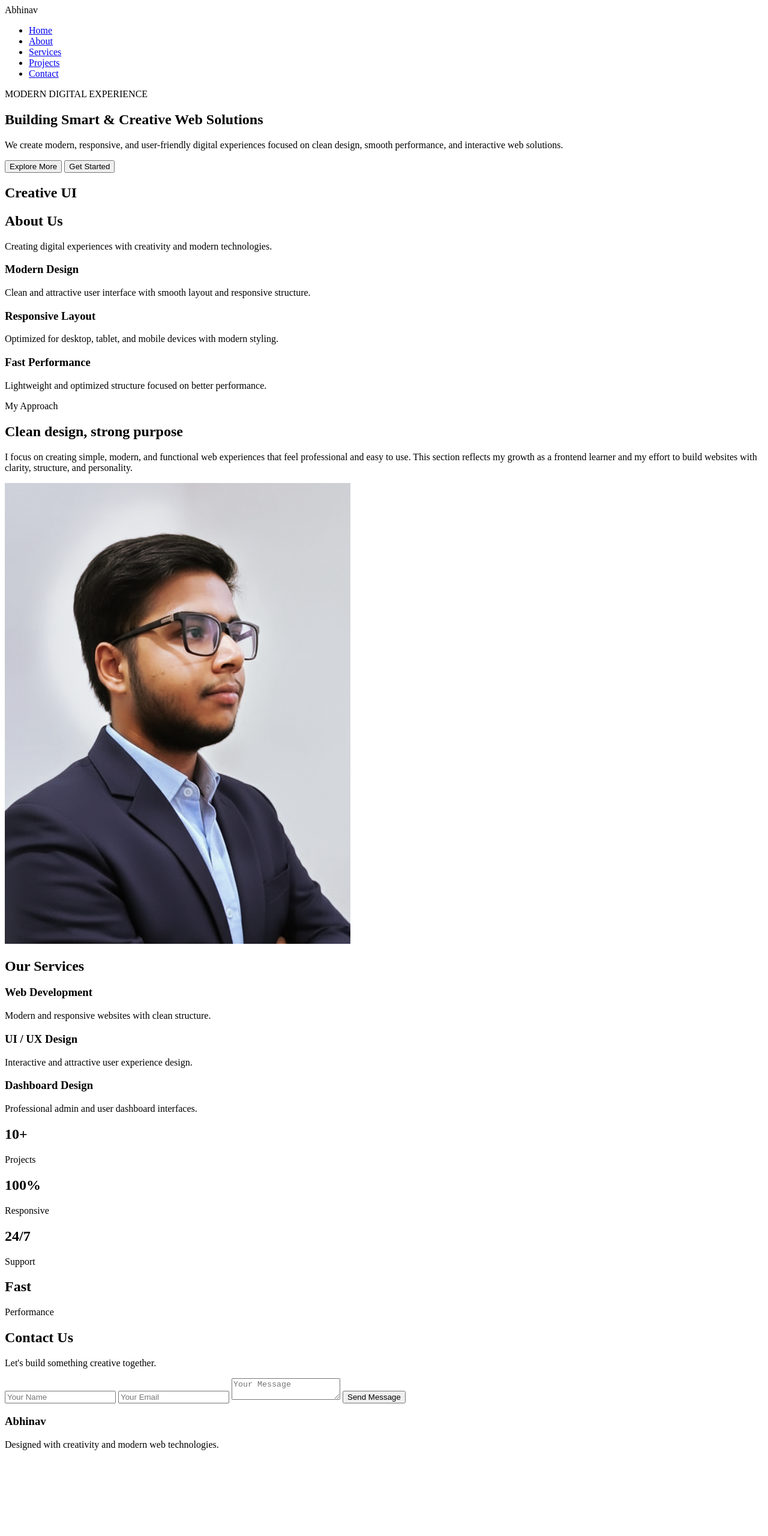
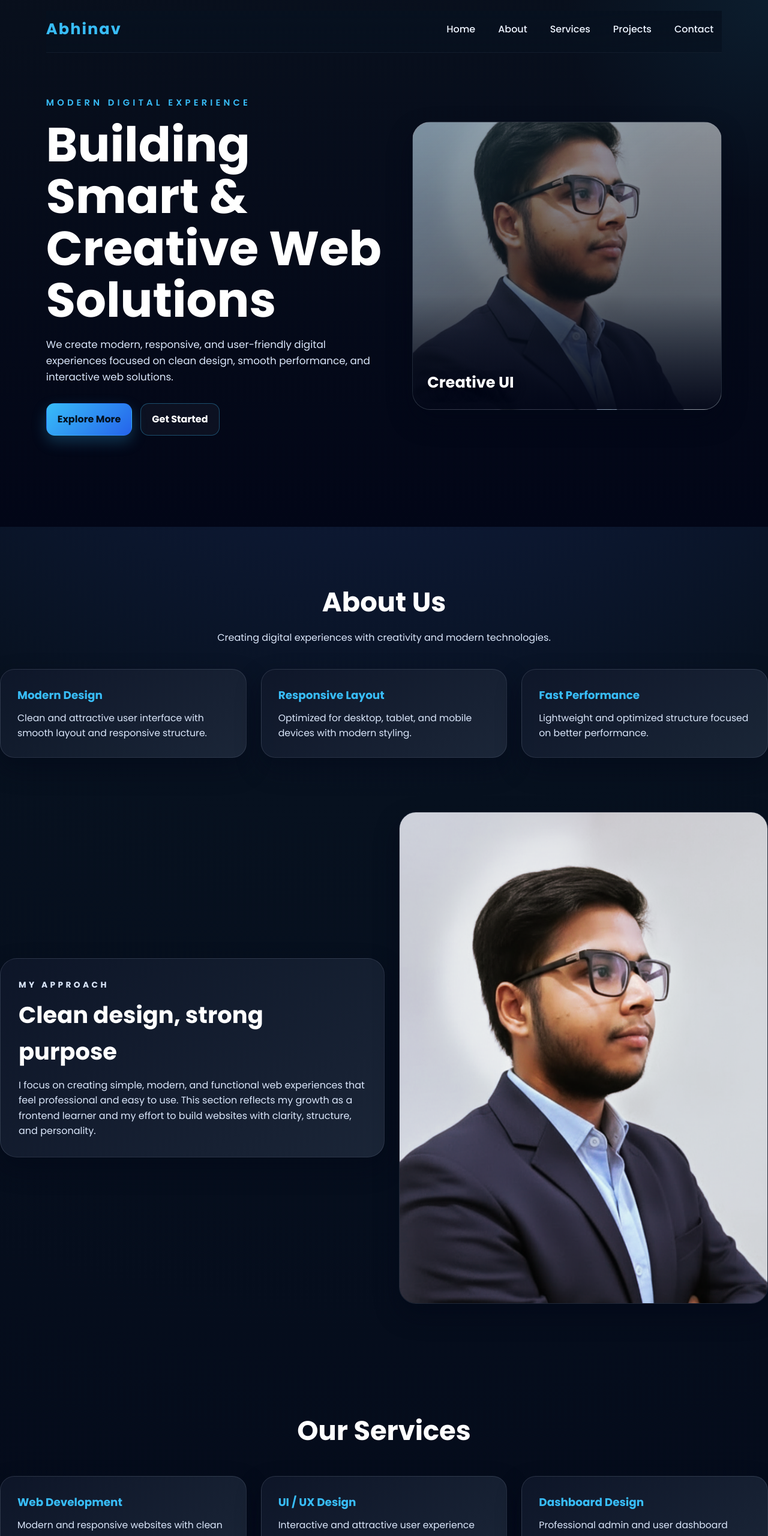
Before and after one commit to abhinavsingh25039-glitch/MY-fav-Site, a plain HTML site: page introduction.html in a window 1280 px wide. Shown: the top 2560 px of the page at 60% size. Before the commit the page ends 2433 px from the top, so only its background shows below. Drawn offline with Linux system fonts and the light colour scheme.

Commit message:
Change layout

```diff
--- a/introduction.html
+++ b/introduction.html
@@ -1,29 +1,24 @@
-<!DOCTYPE html>
+<!doctype html>
 <html lang="en">
+	<head>
+		<meta charset="UTF-8" />
+		<meta name="viewport" content="width=device-width, initial-scale=1.0" />
+		<title>Introduction | Web Developer</title>
 
-<head>
-    <meta charset="UTF-8">
-    <meta name="viewport" content="width=device-width, initial-scale=1.0">
-    <title>About Us</title>
+		<link rel="stylesheet" href="style/introduction.css" />
 
-    <link rel="stylesheet" href="style/about-us.css">
-
-    <link rel="preconnect" href="https://fonts.googleapis.com">
-    <link href="https://fonts.googleapis.com/css2?family=Poppins:wght@300;400;500;600;700&display=swap"
-        rel="stylesheet">
+		<link rel="preconnect" href="https://fonts.googleapis.com" />
+		<link
+			href="https://fonts.googleapis.com/css2?family=Poppins:wght@300;400;500;600;700&display=swap"
+			rel="stylesheet" />
 	</head>
 
 	<body>
-
 		<!-- HERO SECTION -->
 
 		<section class="hero">
-
 			<nav class="navbar">
-
-            <div class="logo">
-                Abhinav
-            </div>
+				<div class="logo">Abhinav</div>
 
 				<ul class="nav-links">
 					<li><a href="home.html">Home</a></li>
@@ -32,50 +27,37 @@
 					<li><a href="#">Projects</a></li>
 					<li><a href="#">Contact</a></li>
 				</ul>
-
 			</nav>
 
 			<div class="hero-container">
+				<div class="hero-content">
+					<p class="top-text">MODERN DIGITAL EXPERIENCE</p>
 
-            <div class="hero-content">
-
-                <p class="top-text">
-                    MODERN DIGITAL EXPERIENCE
-                </p>
-
-                <h1>
-                    Building Smart & Creative Web Solutions
-                </h1>
+					<h1>Building Smart & Creative Web Solutions</h1>
 
 					<p class="hero-description">
 						We create modern, responsive, and user-friendly digital experiences
-                    focused on clean design, smooth performance, and interactive web solutions.
+						focused on clean design, smooth performance, and interactive web
+						solutions.
 					</p>
 
 					<div class="hero-buttons">
 						<button class="primary-btn">Explore More</button>
 						<button class="secondary-btn">Get Started</button>
 					</div>
-
 				</div>
 
 				<div class="hero-image">
-
 					<div class="image-box">
 						<h2>Creative UI</h2>
 					</div>
-
 				</div>
-
 			</div>
-
 		</section>
-
 
 		<!-- ABOUT SECTION -->
 
 		<section class="about">
-
 			<div class="section-title">
 				<h2>About Us</h2>
 				<p>
@@ -84,18 +66,19 @@
 			</div>
 
 			<div class="about-container">
-
 				<div class="about-card">
 					<h3>Modern Design</h3>
 					<p>
-                    Clean and attractive user interface with smooth layout and responsive structure.
+						Clean and attractive user interface with smooth layout and
+						responsive structure.
 					</p>
 				</div>
 
 				<div class="about-card">
 					<h3>Responsive Layout</h3>
 					<p>
-                    Optimized for desktop, tablet, and mobile devices with modern styling.
+						Optimized for desktop, tablet, and mobile devices with modern
+						styling.
 					</p>
 				</div>
 
@@ -105,11 +88,8 @@
 						Lightweight and optimized structure focused on better performance.
 					</p>
 				</div>
-
 			</div>
-
 		</section>
-
 
 		<!-- ABOUT MAIN -->
 
@@ -118,10 +98,10 @@
 				<p class="eyebrow">My Approach</p>
 				<h2>Clean design, strong purpose</h2>
 				<p>
-                I focus on creating simple, modern, and functional web experiences that
-                feel professional and easy to use. This section reflects my growth as a
-                frontend learner and my effort to build websites with clarity, structure,
-                and personality.
+					I focus on creating simple, modern, and functional web experiences
+					that feel professional and easy to use. This section reflects my
+					growth as a frontend learner and my effort to build websites with
+					clarity, structure, and personality.
 				</p>
 			</div>
 
@@ -130,17 +110,14 @@
 			</div>
 		</main>
 
-
 		<!-- SERVICES SECTION -->
 
 		<section class="services">
-
 			<div class="section-title">
 				<h2>Our Services</h2>
 			</div>
 
 			<div class="services-container">
-
 				<div class="service-box">
 					<h3>Web Development</h3>
 					<p>Modern and responsive websites with clean structure.</p>
@@ -155,16 +132,12 @@
 					<h3>Dashboard Design</h3>
 					<p>Professional admin and user dashboard interfaces.</p>
 				</div>
-
 			</div>
-
 		</section>
-
 
 		<!-- STATS SECTION -->
 
 		<section class="stats">
-
 			<div class="stat-box">
 				<h2>10+</h2>
 				<p>Projects</p>
@@ -184,50 +157,33 @@
 				<h2>Fast</h2>
 				<p>Performance</p>
 			</div>
-
 		</section>
-
 
 		<!-- CONTACT SECTION -->
 
 		<section class="contact">
-
 			<div class="section-title">
 				<h2>Contact Us</h2>
-            <p>
-                Let's build something creative together.
-            </p>
+				<p>Let's build something creative together.</p>
 			</div>
 
 			<form class="contact-form">
+				<input type="text" placeholder="Your Name" />
 
-            <input type="text" placeholder="Your Name">
-
-            <input type="email" placeholder="Your Email">
+				<input type="email" placeholder="Your Email" />
 
 				<textarea placeholder="Your Message"></textarea>
 
-            <button type="submit">
-                Send Message
-            </button>
-
+				<button type="submit">Send Message</button>
 			</form>
-
 		</section>
-
 
 		<!-- FOOTER -->
 
 		<footer>
-
 			<h3>Abhinav</h3>
 
-        <p>
-            Designed with creativity and modern web technologies.
-        </p>
-
+			<p>Designed with creativity and modern web technologies.</p>
 		</footer>
-
 	</body>
-
 </html>
```
Also changed, not shown: assets/ChatGPT Image Jun 2, 2026, 02_21_04 PM.png (added), assets/ID-photo.png (added). Lines whose indentation alone changed are shown as unchanged.
